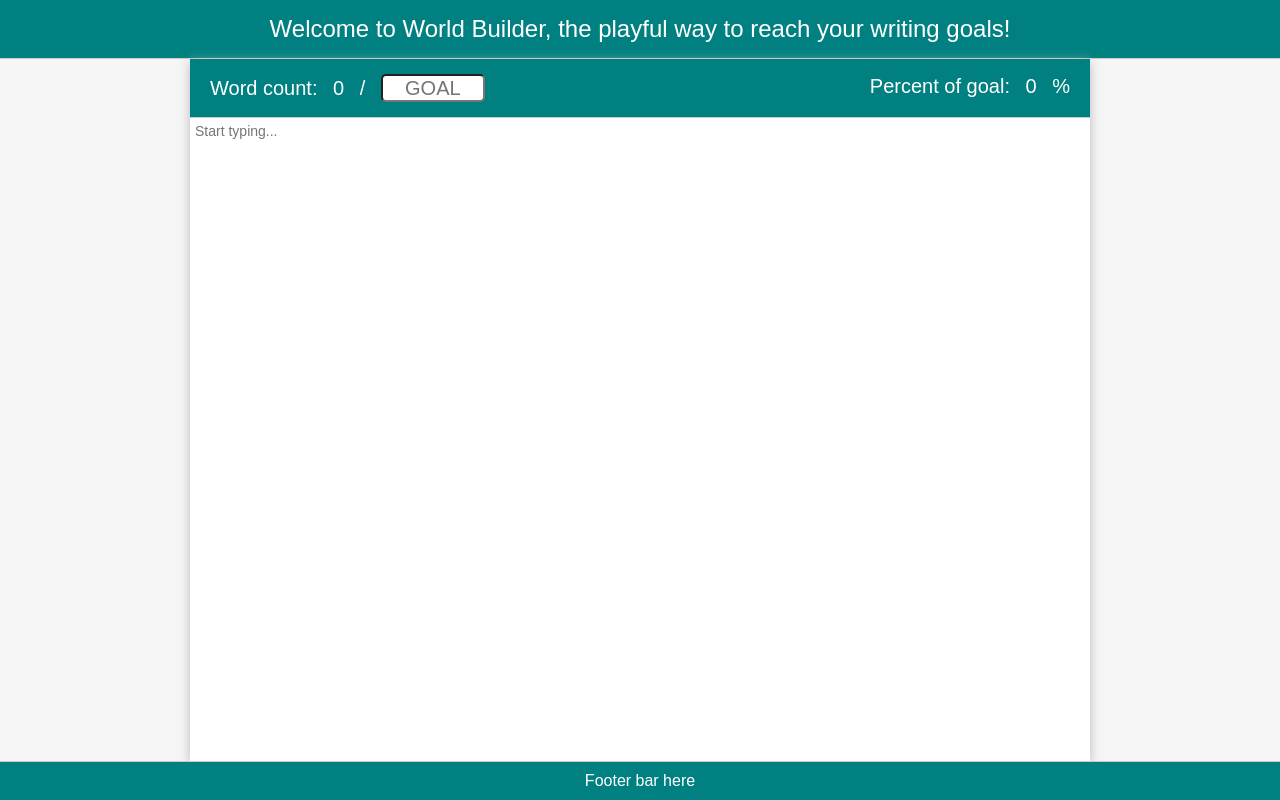
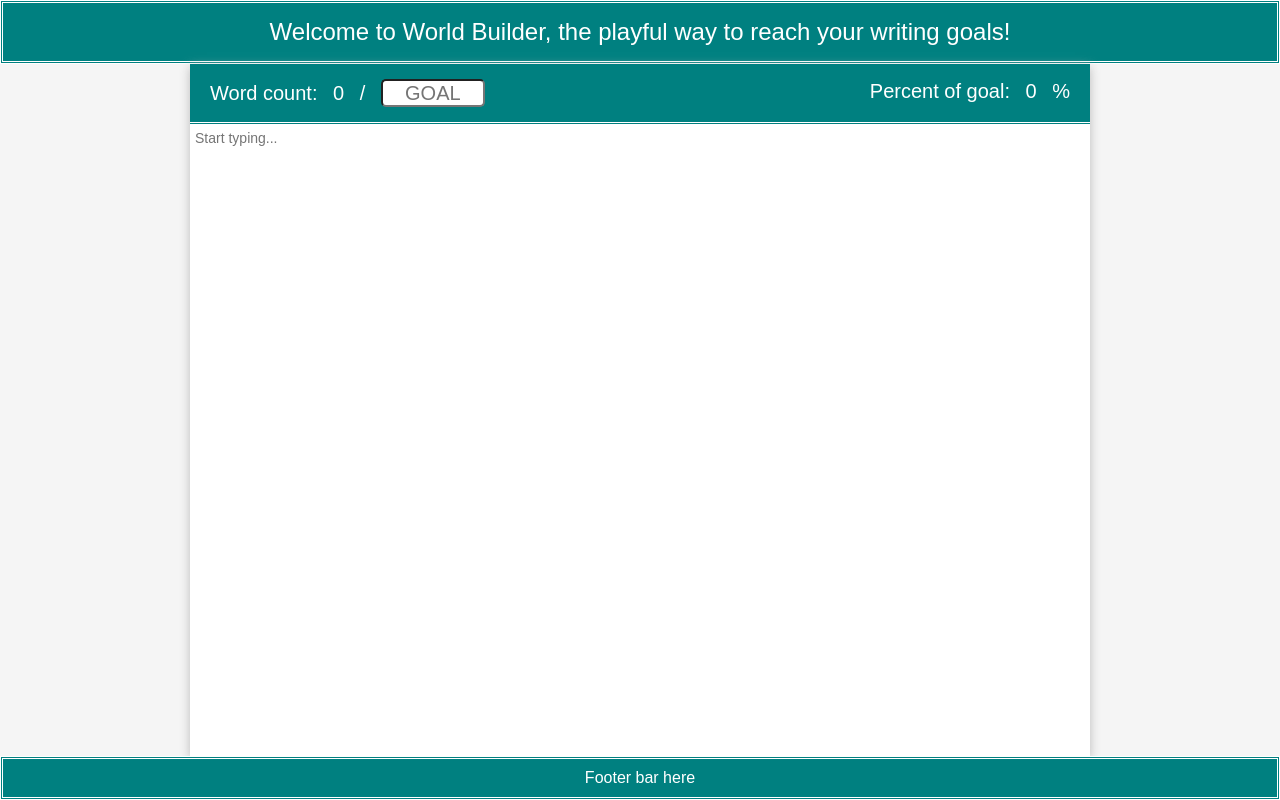
Before and after one commit to erhsparks/NameThisProject, a website built with webpack: page index.html in a window 1280 px wide. Built offline with nearby package versions, Linux system fonts and the light colour scheme.

Commit message:
restyle headers slightly

```diff
--- a/assets/stylesheets/_bar.scss
+++ b/assets/stylesheets/_bar.scss
@@ -3,4 +3,5 @@
   color: white;
   padding: $padding;
   text-align: center;
+  border-style: double;
 }
--- a/assets/stylesheets/_footer.scss
+++ b/assets/stylesheets/_footer.scss
@@ -3,5 +3,4 @@ $padding: 10px;
 
 footer {
   @include bar ($padding);
-  border-top: 1px solid #ccc;
 }
--- a/assets/stylesheets/_header.scss
+++ b/assets/stylesheets/_header.scss
@@ -3,9 +3,14 @@ $padding: 15px;
 
 header {
   @include bar ($padding);
-  border-bottom: 1px solid #ccc;
 }
 
 .page-header {
   font-size: 24px;
 }
+
+.counter-bar {
+  border-top: none;
+  border-left: none;
+  border-right: none;
+}
```
Also changed, not shown: assets/stylesheets/main.css.
